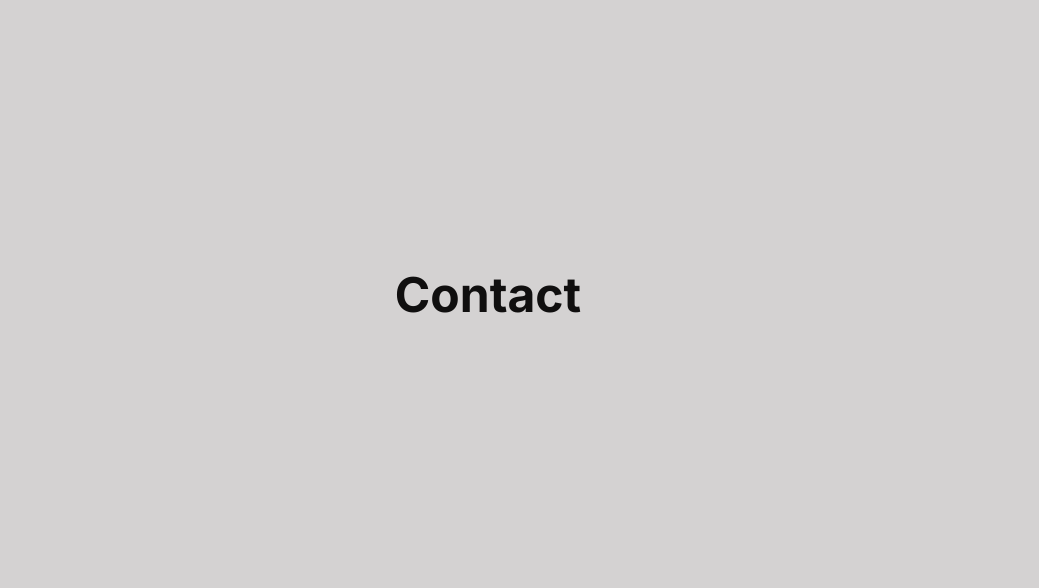
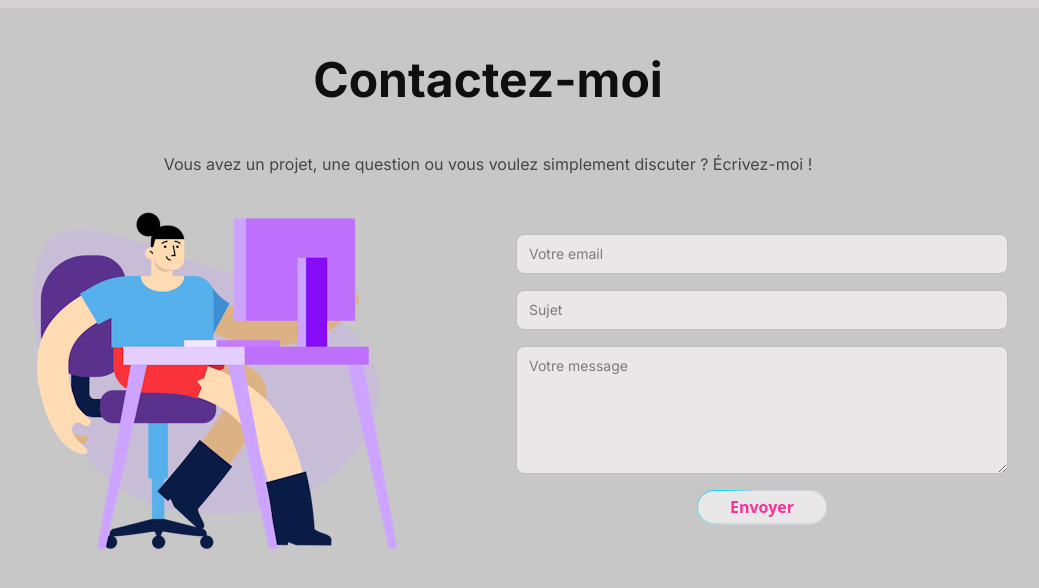
Before and after one commit to Gloirelle-Ngayo/My-portfolio, a Next.js app: page / in a window 1280 px wide. Shown: the part 2489-3077 px from the top of the page, without its empty margins (152-1191 px from the left). Built offline with nearby package versions, Linux system fonts and the light colour scheme; no server answers; the database is empty.

Commit message:
start with Contact section

```diff
--- /dev/null
+++ b/src/components/BtnScintillant.tsx
@@ -0,0 +1,46 @@
+'use client'
+import React from 'react';
+
+// The main App component that renders our ShimmerButton
+export default function ShimmerButton() {
+  const customCss = `
+    /* This is the key to the seamless animation.
+      The @property rule tells the browser that '--angle' is a custom property
+      of type <angle>. This allows the browser to smoothly interpolate it
+      during animations, preventing the "jump" at the end of the loop.
+    */
+    @property --angle {
+      syntax: '<angle>';
+      initial-value: 0deg;
+      inherits: false;
+    }
+
+    /* The keyframe animation simply transitions the --angle property
+      from its start (0deg) to its end (360deg).
+    */
+    @keyframes shimmer-spin {
+      to {
+        --angle: 360deg;
+      }
+    }
+  `;
+
+  return (
+    // Main container to center the button on the page
+    <div className="flex items-center justify-center font-sans">
+      <style>{customCss}</style>
+      <button className="relative inline-flex items-center justify-center p-[1.5px] bg-gray-300 dark:bg-black rounded-full overflow-hidden group">
+        <div
+          className="absolute inset-0"
+          style={{
+            background: 'conic-gradient(from var(--angle), transparent 25%,rgb(3, 217, 255), transparent 50%)',
+            animation: 'shimmer-spin 2.5s linear infinite',
+          }}
+        />
+        <span className="relative z-10 inline-flex items-end justify-end w-full h-full px-8 py-1 font-semibold text-pink-500 dark:text-pink-400 bg-base-100 rounded-full group-hover:bg-gray-100 dark:group-hover:bg-gray-800 transition-colors duration-300">
+          Envoyer
+        </span>
+      </button>
+    </div>
+  );
+}
--- a/src/components/sections/ContactSec.tsx
+++ b/src/components/sections/ContactSec.tsx
@@ -1,5 +1,7 @@
 import AnimatedSection from '../AnimatedSection';
-
+import { motion } from 'framer-motion';
+import Image from 'next/image';
+import BtnScintillant from '../BtnScintillant';
 /**
  * Définition du section ContactSec
  * L'id est relié avec les liens dans le Header
@@ -8,11 +10,63 @@ export default function ContactSec(){
     return(
         <section id="contact" className="min-h-screen flex items-center justify-center">
           <AnimatedSection>
-            <div className="container mx-auto px-4">
-              <h2 className="text-3xl md:text-5xl font-bold mb-8">Contact</h2>
-              <div className="max-w-2xl mx-auto">
+              <div className="max-w-6xl mx-auto flex flex-col items-center justify-center bg-base-300/50 py-12 px-12">
+                <div className="text-center">
+                  <h2 className="text-3xl md:text-5xl font-bold mb-12 text-center">Contactez-moi</h2>
+                  <p className="text-base text-base-content/70 mb-4">Vous avez un projet, une question ou vous voulez simplement discuter ? Écrivez-moi !</p>
+                </div>
+
+                <div className="grid md:grid-cols-2 gap-10 items-center">
+                  {/* Illustration */}
+                  <motion.div
+                    initial={{ opacity: 0, x: 40 }}
+                    whileInView={{ opacity: 1, x: 0 }}
+                    transition={{ duration: 0.6 }}
+                    className="w-full flex justify-center"
+                  >
+                    <Image
+                      src="/images/Happy Bunch - Desk.png"
+                      alt="Contact illustration"
+                      width={400}
+                      height={400}
+                      className="object-contain max-h-[500px]"
+                    />
+                  </motion.div>
+
+                  {/* Formulaire */}
+                  <motion.form
+                    initial={{ opacity: 0, x: -40 }}
+                    whileInView={{ opacity: 1, x: 0 }}
+                    transition={{ duration: 0.6 }}
+                    className="space-y-4 mx-2"
+                    onSubmit={(e) => {
+                      e.preventDefault();
+                      alert("Message envoyé !");
+                    }}
+                  >
+                    <input
+                      type="email"
+                      placeholder="Votre email"
+                      className="input input-bordered w-full"
+                      required
+                    />
+                    <input
+                      type="text"
+                      placeholder="Sujet"
+                      className="input input-bordered w-full"
+                      required
+                    />
+                    <textarea
+                      placeholder="Votre message"
+                      className="textarea textarea-bordered w-full h-32"
+                      required
+                    ></textarea>
+                    <BtnScintillant/>
+                  </motion.form>
+                </div>
               </div>
-            </div>
+
+
           </AnimatedSection>
         </section>
     )
```
Also changed, not shown: public/images/Happy Bunch - Desk.png (added).
